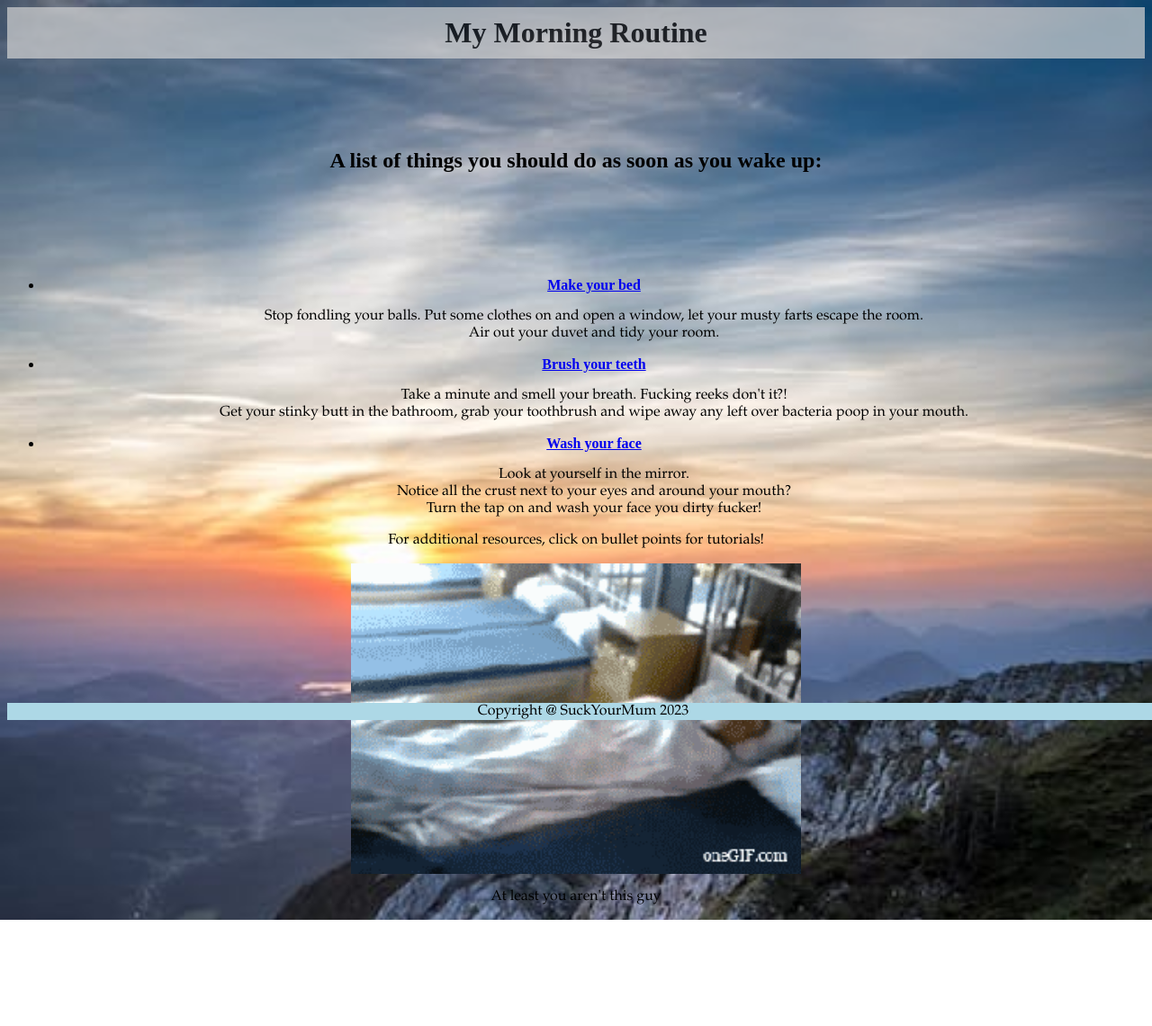
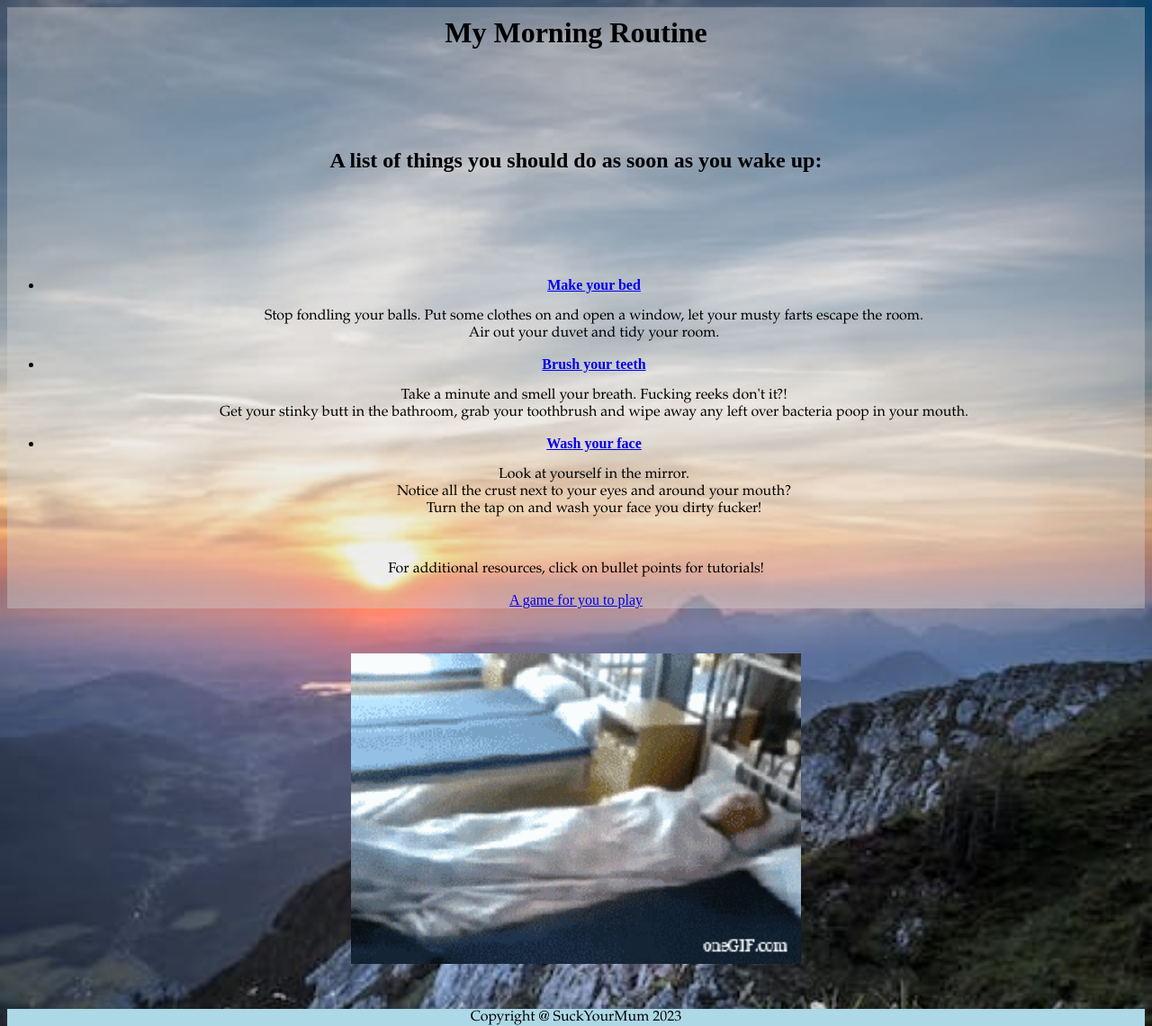
Before and after one commit to latiftrincas/the-odin-project, a plain HTML site: page index.html in a window 1280 px wide. Shown: the whole page at 90% size. Before the commit the page ends 1022 px from the top, so only its background shows below. Drawn offline with Linux system fonts and the light colour scheme.

Commit message:
added a link to index for the game page

```diff
--- a/CSS/index_styles.css
+++ b/CSS/index_styles.css
@@ -6,7 +6,7 @@ body {
     background-image: url("../images/morning.jpeg");
     background-repeat: no-repeat;
     background-size: cover;
-    max-height: 100%;
+    min-height: 100%;
     min-width: none;
 
 }
@@ -23,9 +23,7 @@ p {
 
 .header1_container {
     display: flex;
-    background-color: lightgrey;
-    opacity: 0.7;
-    /* background: rbga(200, 0, 0, 1);*/
+    background-color: rgba(211, 211, 211, 0.387);
     flex-direction: column;
     align-items: center;
 
@@ -39,10 +37,9 @@ p {
     text-align: center;
 }
 
-.body_container {
+.body1_container {
     display: flex;
-    /*background-color: antiquewhite;*/
-    flex: 1;
+    background-color: rgba(211, 211, 211, 0.387);
     align-content: center;
     flex-direction: column;
     justify-content: space-between;
@@ -64,11 +61,12 @@ p {
 
 .body2_container {
     display: flex;
-    /*background-color: azure;*/
     align-content: center;
     flex-direction: column-reverse;
     justify-content: center;
     flex: 1;
+    position: relative;
+    margin: 50px;
 }
 
 .body2_container img {
@@ -78,18 +76,10 @@ p {
     flex: 1;
 }
 
-
-
 .foot_container {
     display: flex;
     background-color: lightblue;
-    flex-direction: column;
-    align-items: flex-end;
-
-    flex: 1;
     width: 100%;
-    position: absolute;
-    bottom: 0%;
 }
 
 .foot_container p {
--- a/index.html
+++ b/index.html
@@ -40,11 +40,11 @@
         </ul>
 
         <p>For additional resources, click on bullet points for tutorials!</p>
+
+        <a class="links" href="pages/bttgame.html">A game for you to play </a>
     </div>
 
     <div class="body2_container">
-
-        <p>At least you aren't this guy</p>
         <img class="bed-gif" src="./images/wake_up.gif" alt="GIF: person getting out of bed">
 
     </div>
```
